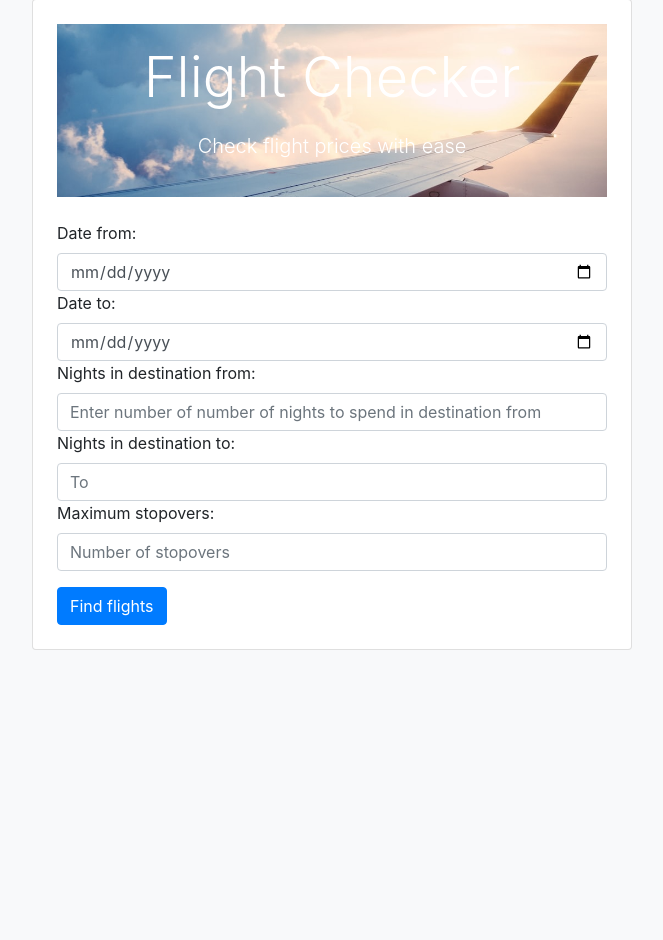
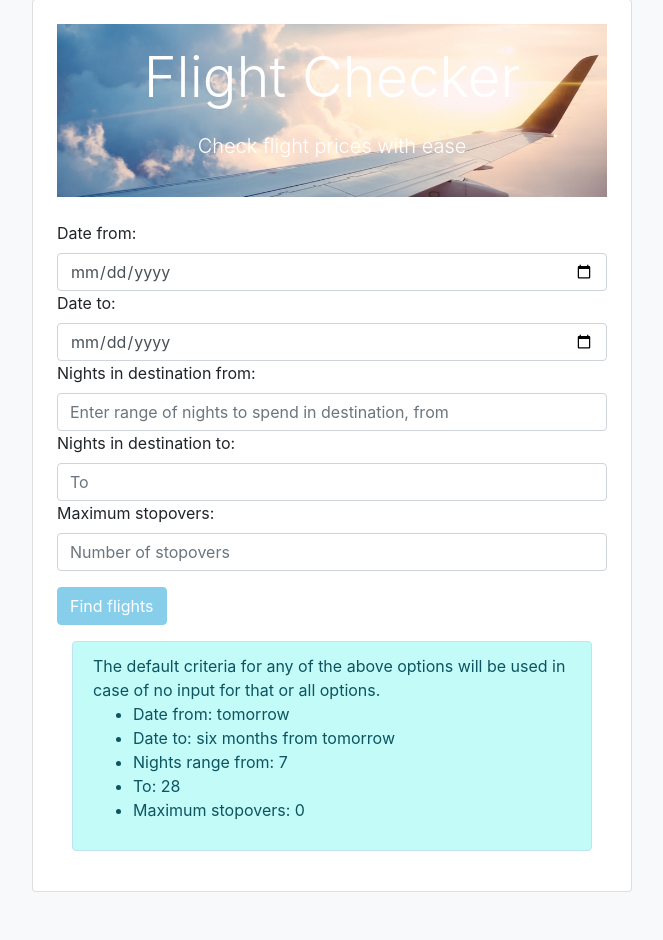
Before and after one commit to osstd/Flights-search, a Flask app: page /flight-details in a window 1280 px wide. Shown: the part 49-989 px from the top of the page, without its empty margins (308-971 px from the left). Before the commit the page ends 699 px from the top, so only its background shows below. Run offline with Flask 2, Linux system fonts and the light colour scheme; some libraries are stand-ins or nearby versions.

Commit message:
alert & format

```diff
--- a/flight_search.py
+++ b/flight_search.py
@@ -40,7 +40,6 @@ class FlightSearch:
         try:
             data = response.json()["data"][0]
         except IndexError:
-            print(f"No flights found for {destination_city_code}.")
             return None
 
         flight_data = FlightData(
@@ -53,5 +52,4 @@ class FlightSearch:
             return_date=datetime.utcfromtimestamp(data["route"][1]['dTimeUTC']).strftime('%Y-%m-%d %H:%M:%S UTC'),
         )
 
-        print(f"{flight_data.destination_city}: ${flight_data.price}")
         return flight_data
--- a/main.py
+++ b/main.py
@@ -44,12 +44,10 @@ def flight_details():
     if request.method == 'POST':
         if request.form['date_f']:
             from_time = datetime.strptime(request.form['date_f'], '%Y-%m-%d')
-            print(from_time)
         else:
             from_time = tomorrow
         if request.form['date_t']:
             to_time = datetime.strptime(request.form['date_t'], '%Y-%m-%d')
-            print(to_time)
         else:
             to_time = six_month_from_today
         if request.form['nightsdf']:
@@ -81,10 +79,8 @@ def flight_search(from_time, to_time, nights_from, nights_to, stops):
                                          nights_to,
                                          stops)
 
-            city[
-                'result'] = f"Found a route! Only ${flight.price} to fly from {flight.origin_city}-{flight.origin_airport} to {flight.destination_city}-{flight.destination_airport}, from {flight.out_date} to {flight.return_date}."
+            city['result'] = f"Found a route! Only ${flight.price} to fly from {flight.origin_city}-{flight.origin_airport} to {flight.destination_city}-{flight.destination_airport}, from {flight.out_date} to {flight.return_date}."
             results.append(city['result'])
-    print("i'm here")
     return results
 
 
--- a/templates/index.html
+++ b/templates/index.html
@@ -3,6 +3,7 @@
 <head>
     <meta charset="UTF-8">
     <meta name="viewport" content="width=device-width, initial-scale=1.0">
+    <link rel="icon" type="image/png" href="{{ url_for('static', filename='assets/favicon.ico') }}">
     <link rel="stylesheet" href="https://stackpath.bootstrapcdn.com/bootstrap/4.5.2/css/bootstrap.min.css">
     <style>
         .masthead {
@@ -16,7 +17,13 @@
         .masthead h1 {
             margin-bottom: 20px;
         }
-
+        .btn-primary {
+        background: #87ceeb;
+        border-color: #87ceeb;
+        }
+        .alert {
+        background: #c3fbf9;
+        }
 
     </style>
     <title>Flight Checker</title>
@@ -65,7 +72,7 @@
                 <input type="date" class="form-control" id="date_to" name="date_t">
                 <label for="nightsdf">Nights in destination from:</label>
                 <input type="number" class="form-control" id="nightsdf" name="nightsdf"
-                       placeholder="Enter number of number of nights to spend in destination from">
+                       placeholder="Enter range of nights to spend in destination, from">
                 <label for="nightsdt">Nights in destination to:</label>
                 <input type="number" class="form-control" id="nightsdt" name="nightsdt" placeholder="To">
                 <label for="fly_from">Maximum stopovers:</label>
@@ -73,12 +80,25 @@
             </div>
             <button onclick="loadingH()" type="submit" class="btn btn-primary">Find flights</button>
         </form>
+
+        <div class="container mt-3 bm-3" id="alert">
+            <div class="alert alert-info fixed-width-alert" role="alert">
+                    The default criteria for any of the above options will be used in case of no input for that or all options.<br>
+                    <ul>
+                        <li>Date from: tomorrow</li>
+                        <li>Date to: six months from tomorrow</li>
+                        <li>Nights range from: 7</li>
+                        <li>To: 28</li>
+                        <li>Maximum stopovers: 0</li>
+                    </ul>
+            </div>
+        </div>
         {% endif %}
 
         <div id="loading" style="display:none;">
             <div class="container">
                 <div class="row justify-content-center">
-                    <h1 style="text-align:center;">Please wait while looking for flights...</h1>
+                    <h1 style="text-align:center;">Please wait while searching for flights...</h1>
                 </div>
             </div>
         </div>
@@ -90,6 +110,9 @@
             <li>{{city}}</li>
         </ul>
         {% endfor %}
+        <div class="text-center">
+            <a class="btn btn-primary" href="{{url_for('index')}}">Search again</a>
+        </div>
         {% endif %}
     </div>
 </div>
@@ -100,8 +123,10 @@
 
     var form = document.getElementById('form');
     form.style.display = 'none';
+
+    var alert = document.getElementById('alert');
+    alert.style.display = 'none';
     }
-
 
 </script>
 </body>
```
Also changed, not shown: static/assets/favicon.ico (added).
